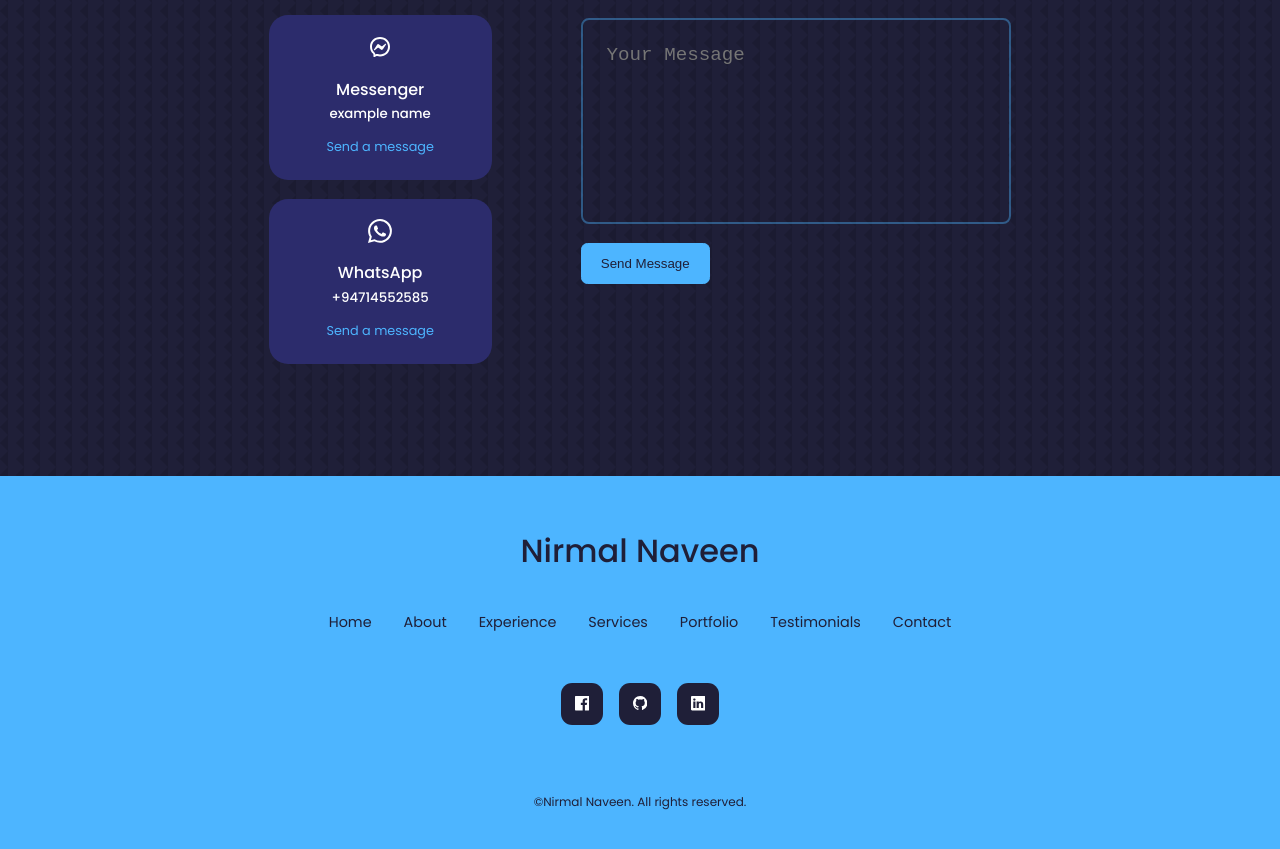
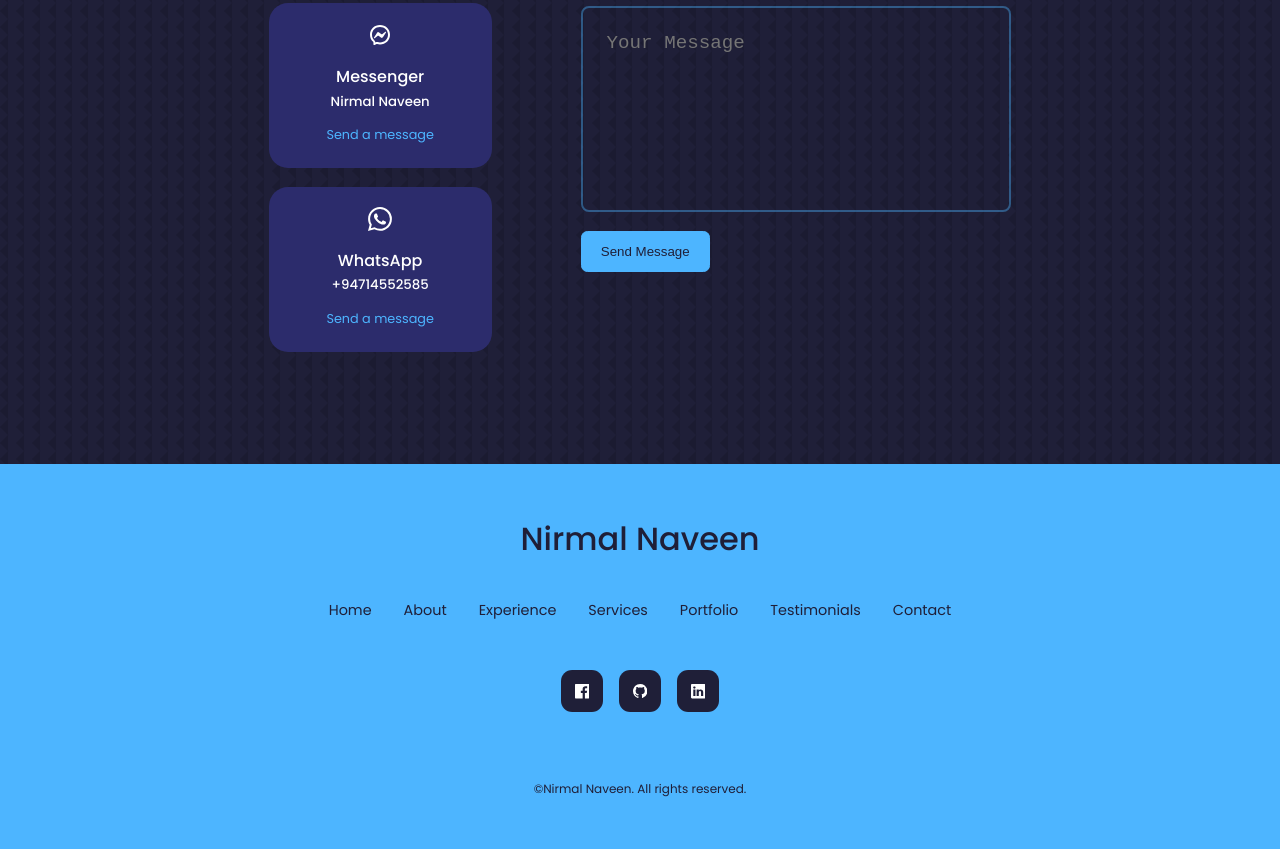
Before and after one commit to NirmalNaveen20/My-React-Portfolio, a React (Create React App) app: page / in a window 1280 px wide. Shown: the part 5693-6542 px from the top of the page. Built offline with nearby package versions, Linux system fonts and the light colour scheme.

Commit message:
Update contact section

```diff
--- a/src/components/contact/Contact.jsx
+++ b/src/components/contact/Contact.jsx
@@ -34,7 +34,7 @@ const Contact = () => {
           <article className="contact__option">
             <RiMessengerLine className='contact__option-icon' />
             <h4>Messenger</h4>
-            <h5>example name</h5>
+            <h5>Nirmal Naveen</h5>
             <a href="https://m.me/NirmalNaveen" target="_blank">Send a message</a>
           </article>
           <article className="contact__option">
--- a/src/components/portfolio/Portfolio.jsx
+++ b/src/components/portfolio/Portfolio.jsx
@@ -1,7 +1,7 @@
 import React from 'react'
 import './portfolio.css'
 import MERN from '../../assets/MERN.jpeg'
-import Android from '../../assets/Android.png'
+import ANDROID from '../../assets/Android.png'
 import AI from '../../assets/AI.jpg'
 
 
@@ -21,8 +21,8 @@ const data = [
   },
   {
     id: 3,
-    image: Android,
-    title: ' EatUp-FoodApp',
+    image: ANDROID,
+    title: 'EatUp-FoodApp',
     github: 'https://github.com/NirmalNaveen20/EatUp-FoodApp',
   },
 ]
```
Also changed, not shown: src/assets/Android.png.
